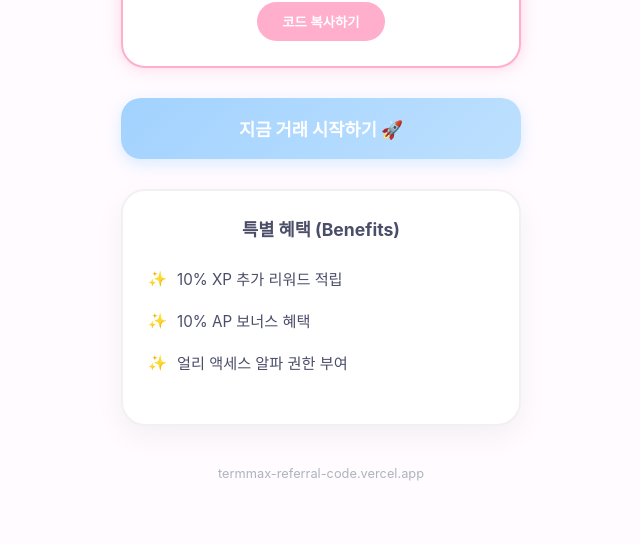
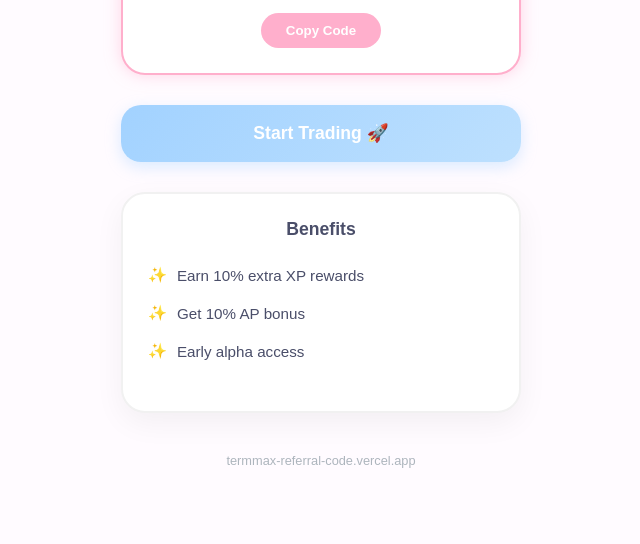
Before and after one commit to Mazeverse/termmax-referral-code, a plain HTML site: page index.html in a window 1280 px wide. Shown: the part 256-800 px from the top of the page, without its empty margins (319-959 px from the left). Drawn offline with Linux system fonts and the light colour scheme.

Commit message:
Add files via upload

```diff
--- a/index.html
+++ b/index.html
@@ -1,10 +1,10 @@
 <!DOCTYPE html>
-<html lang="ko">
+<html lang="en">
 <head>
     <meta charset="UTF-8">
     <meta name="viewport" content="width=device-width, initial-scale=1.0">
-    <title>TermMax Referral Code (C3ZEQD) – 10% 보너스 혜택</title>
-    <meta name="description" content="TermMax 추천 코드 C3ZEQD를 사용하고 XP 및 AP 10% 추가 보상을 받으세요.">
+    <title>TermMax Referral Code (C3ZEQD) – Get 10% Rewards</title>
+    <meta name="description" content="Use TermMax referral code C3ZEQD and earn 10% extra XP & AP rewards. Join early and start earning now.">
     <meta name="google-site-verification" content="BtBII3918J1J9BnNiNfjVaPn0QXfIj5xoi1G_8qtFk4" />
     <meta name="naver-site-verification" content="f28f86b7853e4f6704297b86d7def790b41e00e4" />
     <link rel="canonical" href="https://termmax-referral-code.vercel.app/">
@@ -20,7 +20,7 @@
 
         body {
             background-color: var(--bg-ivory);
-            font-family: 'Pretendard', -apple-system, sans-serif;
+            font-family: Arial, sans-serif;
             display: flex;
             justify-content: center;
             align-items: center;
@@ -144,19 +144,19 @@
     <div class="card highlight">
         <p style="margin:0; font-size: 0.8rem; color: #ff8fab;">REFERRAL CODE</p>
         <div class="code-display" id="refCode">C3ZEQD</div>
-        <button class="copy-btn" onclick="copyCode()">코드 복사하기</button>
+        <button class="copy-btn" onclick="copyCode()">Copy Code</button>
     </div>
 
     <a href="https://app.termmax.ts.finance/alpha/call-put?ref=C3ZEQD&chain=bnb" class="start-btn">
-        지금 거래 시작하기 🚀
+        Start Trading 🚀
     </a>
 
     <div class="card">
-        <h2 style="font-size: 1.1rem; margin-top: 0;">특별 혜택 (Benefits)</h2>
+        <h2 style="font-size: 1.1rem; margin-top: 0;">Benefits</h2>
         <ul class="benefits-list">
-            <li>10% XP 추가 리워드 적립</li>
-            <li>10% AP 보너스 혜택</li>
-            <li>얼리 액세스 알파 권한 부여</li>
+            <li>Earn 10% extra XP rewards</li>
+            <li>Get 10% AP bonus</li>
+            <li>Early alpha access</li>
         </ul>
     </div>
 
@@ -168,10 +168,10 @@ function copyCode() {
     const code = document.getElementById('refCode').innerText;
     navigator.clipboard.writeText(code).then(() => {
         const btn = document.querySelector('.copy-btn');
-        btn.innerText = '복사 완료! ✨';
+        btn.innerText = 'Copied! ✨';
         btn.style.backgroundColor = '#8ecae6';
         setTimeout(() => {
-            btn.innerText = '코드 복사하기';
+            btn.innerText = 'Copy Code';
             btn.style.backgroundColor = '#ffafcc';
         }, 2000);
     });
```
